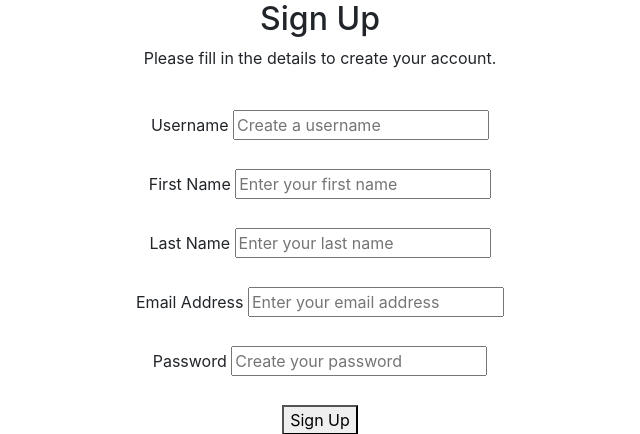
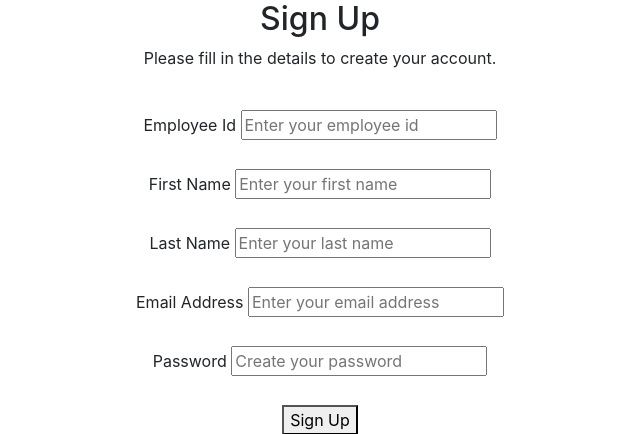
Before and after one commit to kavyanshu189/KnowledgeDashboard, a Django app: page /signup in a window 1280 px wide. Shown: the part 226-660 px from the top of the page, without its empty margins (320-960 px from the left). Run offline with Django 4.2, Linux system fonts and the light colour scheme; some libraries are stand-ins or nearby versions.

Commit message:
sign up credential changed

```diff
--- a/templates/authentication/signup.html
+++ b/templates/authentication/signup.html
@@ -26,8 +26,8 @@
        {% csrf_token %}
 
 
-            <label for="">Username</label>
-            <input type="text" id="username" name="username" placeholder="Create a username" Required>
+            <label for="">Employee Id</label>
+            <input type="text" id="username" name="username" placeholder="Enter your employee id" Required>
             <br><br>
             <label for="">First Name</label>
             <input type="text" id="fname" name="fname" placeholder="Enter your first name" Required>
```
